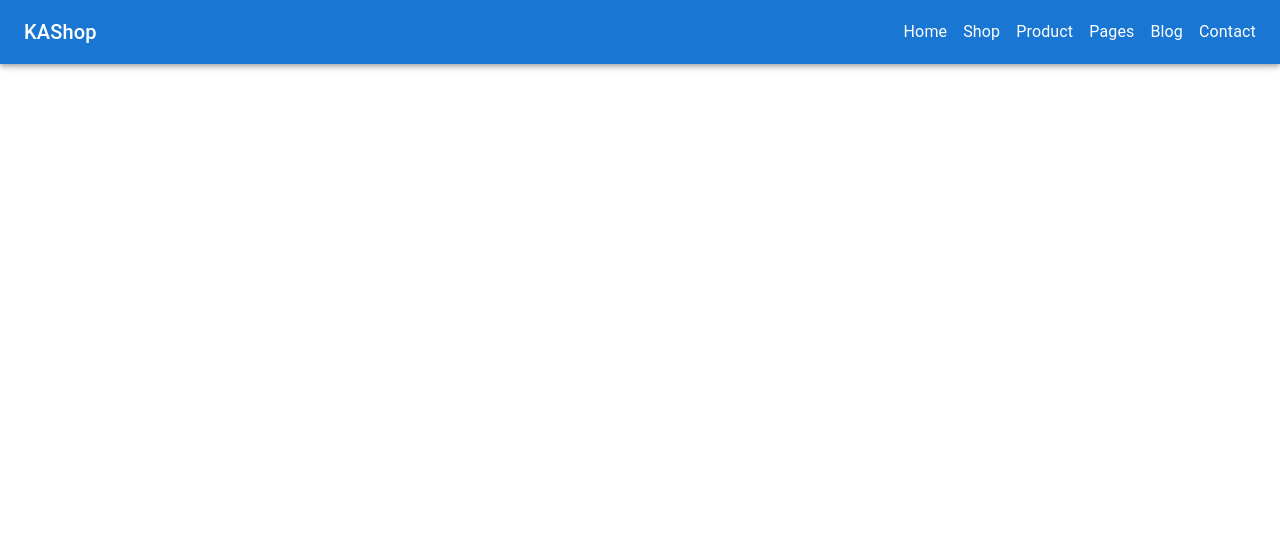
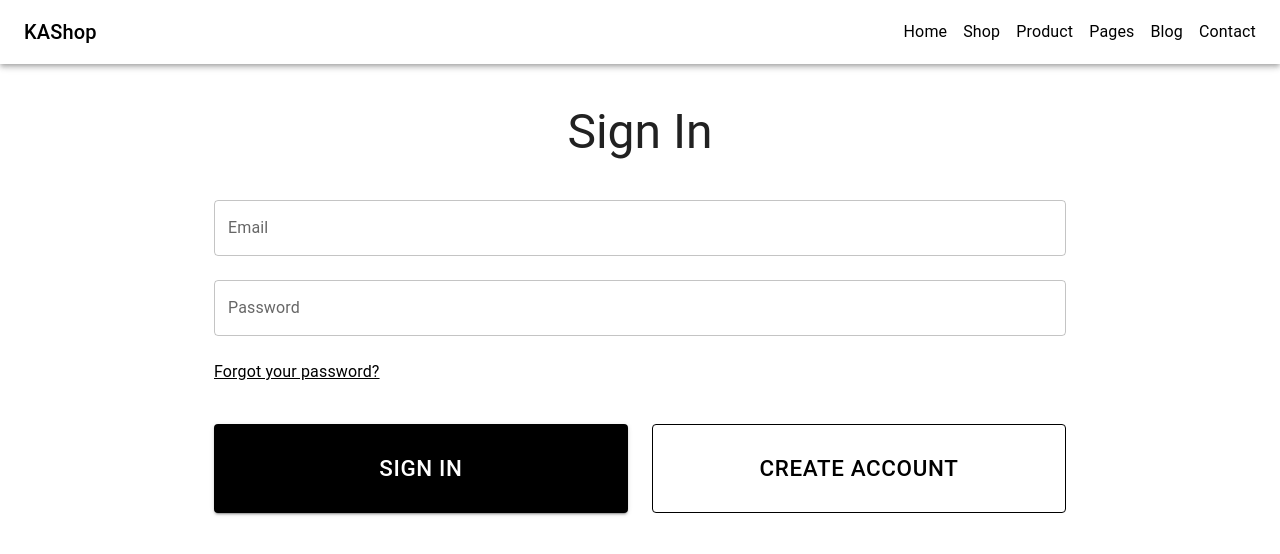
Before and after one commit to nuwar1/eCommerce_front, a React (Vite) app: page /auth/login in a window 1280 px wide. Shown: the top 554 px of the page. Built offline with nearby package versions, Linux system fonts and the light colour scheme.

Commit message:
create login page

```diff
--- a/src/components/navbar/AuthNavbar.jsx
+++ b/src/components/navbar/AuthNavbar.jsx
@@ -12,7 +12,7 @@ import { Link } from '@mui/material';
 export default function AuthNavbar() {
   return (
     <Box sx={{ flexGrow: 1 }}>
-      <AppBar position="static">
+      <AppBar position="static" sx={{backgroundColor:"#fff", color:"#000"}}>
         <Toolbar>
           <Typography variant="h6" component="div" sx={{ flexGrow: 1 }}>
             KAShop
--- a/src/components/navbar/Navbar.jsx
+++ b/src/components/navbar/Navbar.jsx
@@ -16,6 +16,7 @@ import MailIcon from '@mui/icons-material/Mail';
 import NotificationsIcon from '@mui/icons-material/Notifications';
 import MoreIcon from '@mui/icons-material/MoreVert';
 import { Link } from 'react-router-dom';
+import { Container } from '@mui/material';
 
 const Search = styled('div')(({ theme }) => ({
   position: 'relative',
@@ -157,36 +158,26 @@ export default function Navbar() {
   );
 
   return (
-        <Box sx={{ flexGrow: 1 }}>
-            <AppBar position="static">
-                <Toolbar>
-                    <IconButton
-                        size="large"
-                        edge="start"
-                        color="inherit"
-                        aria-label="open drawer"
-                        sx={{ mr: 2 }}
-                    >
-                        <MenuIcon />
-                    </IconButton>
-                    <Typography
-                        variant="h6"
-                        noWrap
-                        component="div"
-                        sx={{ display: { xs: 'none', sm: 'block' } }}
-                    >
-                        MUI
+    <Box>
+      <AppBar position="static" sx={{ backgroundColor: "#111827", color: "#fff" }}>
+        <Toolbar sx={{ width: "100%" }}>
+          <Container maxWidth="xl">
+            <Box sx={{ display: "flex", justifyContent: "space-between", alignItems: "center" }}>
+              <Box>
+                <Typography variant="h6" sx={{ display: { xs: "none", sm: "block" } }}>
+                  KAShop
                 </Typography>
+              </Box>
+
+              <Box>
                 <Search>
                   <SearchIconWrapper>
                     <SearchIcon />
                   </SearchIconWrapper>
-                        <StyledInputBase
-                            placeholder="Search…"
-                            inputProps={{ 'aria-label': 'search' }}
-                        />
+                  <StyledInputBase placeholder="Search…" inputProps={{ "aria-label": "search" }} />
                 </Search>
-                    <Box sx={{ flexGrow: 1 }} />
+              </Box>
+
               <Box sx={{ display: { xs: 'none', md: 'flex' } }}>
                 <IconButton size="large" aria-label="show 4 new mails" color="inherit">
                   <Badge badgeContent={4} color="error">
@@ -214,6 +205,7 @@ export default function Navbar() {
                   <AccountCircle />
                 </IconButton>
               </Box>
+
               <Box sx={{ display: { xs: 'flex', md: 'none' } }}>
                 <IconButton
                   size="large"
@@ -226,6 +218,8 @@ export default function Navbar() {
                   <MoreIcon />
                 </IconButton>
               </Box>
+            </Box>
+          </Container>
         </Toolbar>
       </AppBar>
       {renderMobileMenu}
--- a/src/pages/login/Login.jsx
+++ b/src/pages/login/Login.jsx
@@ -1,9 +1,56 @@
+import { Box, Typography, TextField, Button, Container } from '@mui/material'
 import React from 'react'
+import { Link as RouterLink } from 'react-router-dom';
+import { Link } from '@mui/material';
+import { useForm } from 'react-hook-form';
+import axios from 'axios'
 
 export default function Login() {
+  const { register, handleSubmit } = useForm({})
+  const LoginForm = async (values) => {
+    try {
+      const response = await axios.post("https://knowledgeshop.runasp.net/api/Auth/Account/Login", values);
+      if(response.status === 200){
+        localStorage.setItem("token",response.data.accessToken);
+      }
+    } catch (err) {
+    }
+  }
   return (
-    <div>
-
-    </div>
+    <Container maxWidth="md">
+      <Box className="register-form">
+        <Typography variant='h3' component="h1" sx={{ textAlign: "center", mt: 5 }}>Sign In</Typography>
+        <Box onSubmit={handleSubmit(LoginForm)} component={"form"} sx={{ display: "flex", flexDirection: "column", gap: 3, mt: 5 }}>
+          <TextField label="Email" {...register('email')} variant="outlined" />
+          <TextField label="Password" {...register('password')} variant="outlined" />
+          <Link component={RouterLink} to="" sx={{
+            color: "#000", textDecorationColor: "#000",
+            "&:hover": {
+              color: "#d52345ff",
+              textDecorationColor: "#d52345",}}}>Forgot your password?</Link>
+          <Box sx={{ display: "flex", gap: 3, justifyContent: "center", mt: 2}}>
+            <Button variant='contained' type="submit" fullWidth size='large' sx={{
+              py: 3,
+              fontSize: "1.4rem",
+              backgroundColor: "#000",
+              color: "#fff",
+              "&:hover": {
+                backgroundColor: "#d52345",
+              }}}>Sign In</Button>
+            <Button component={RouterLink} to="/auth/register" variant='outlined' fullWidth size='large' sx={{
+              py: 3,
+              fontSize: "1.4rem",
+              borderColor: "#000",
+              color: "#000",
+              "&:hover": {
+                color: "#fff",
+                borderColor: "#000",
+                backgroundColor: "#000",
+              },
+            }}>Create Account</Button>
+          </Box>
+        </Box>
+      </Box>
+    </Container>
   )
 }
--- a/src/pages/register/Register.jsx
+++ b/src/pages/register/Register.jsx
@@ -25,7 +25,7 @@ export default function Register() {
           <TextField label="Phone Number" {...register('phoneNumber')} variant="outlined" />
           <Box sx={{ display: "flex", gap: 3, justifyContent: "center", mt:2}}>
             <Button variant='contained' type="submit" fullWidth size='large' sx={{
-              py: 4,
+              py: 3,
               fontSize: "1.4rem",
               backgroundColor: "#000",
               color: "#fff",
@@ -34,7 +34,7 @@ export default function Register() {
               },
             }}>Create Account</Button>
             <Button component={Link} to="/auth/login" variant='outlined' fullWidth size='large' sx={{
-              py: 4,
+              py: 3,
               fontSize: "1.4rem",
               borderColor: "#000",
               color: "#000",
```
Lines whose indentation alone changed are shown as unchanged.
